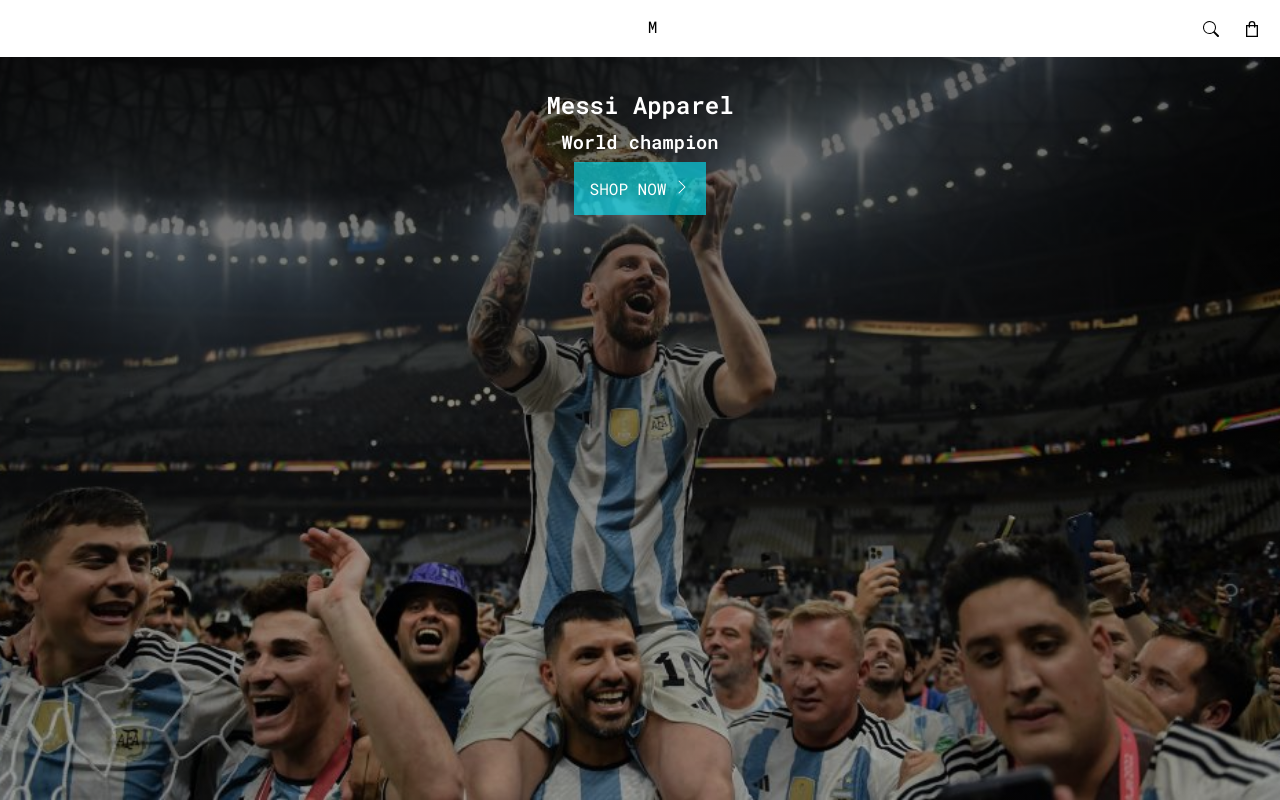
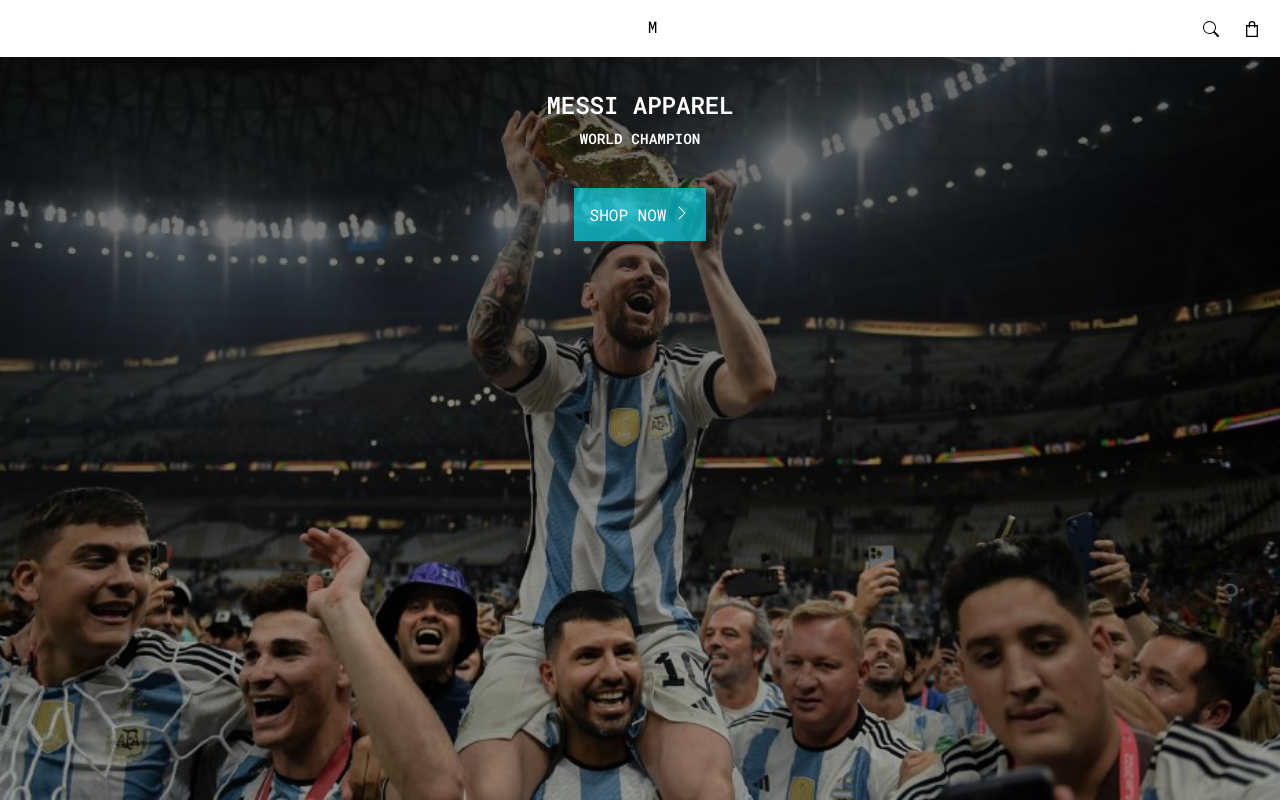
Before and after one commit to salvantjeff/shopping-cart, a React (Create React App) app in the folder shopping-cart-project/: page / in a window 1280 px wide. Built offline with nearby package versions, Linux system fonts and the light colour scheme.

Commit message:
Add screenshot of project

```diff
--- a/shopping-cart-project/src/components/HomePage/HomePage.css
+++ b/shopping-cart-project/src/components/HomePage/HomePage.css
@@ -82,3 +82,13 @@
 .shop-now-icon {
     font-size: 1rem;
 }
+
+.sub-headline {
+    font-size: .90rem;
+    text-transform: uppercase;
+    margin-bottom: 2rem;
+}
+
+.headline {
+    text-transform: uppercase;
+}
--- a/shopping-cart-project/src/components/HomePage/HomePage.js
+++ b/shopping-cart-project/src/components/HomePage/HomePage.js
@@ -7,7 +7,7 @@
         <div className='home-page'>
             <div className="unit-copy-wrapper">
                 <h2 className="headline">Messi Apparel</h2>
-                <h3 className="sub-headline">World champion</h3>
+                <h3 className="sub-headline">World Champion</h3>
                 <Link className='shop-link' to='/shop'>
                     <div className="cta-link">
                         <p>Shop now</p>
```
Also changed, not shown: shopping-cart-project/public/shopping-page-screenshot.png (added).
